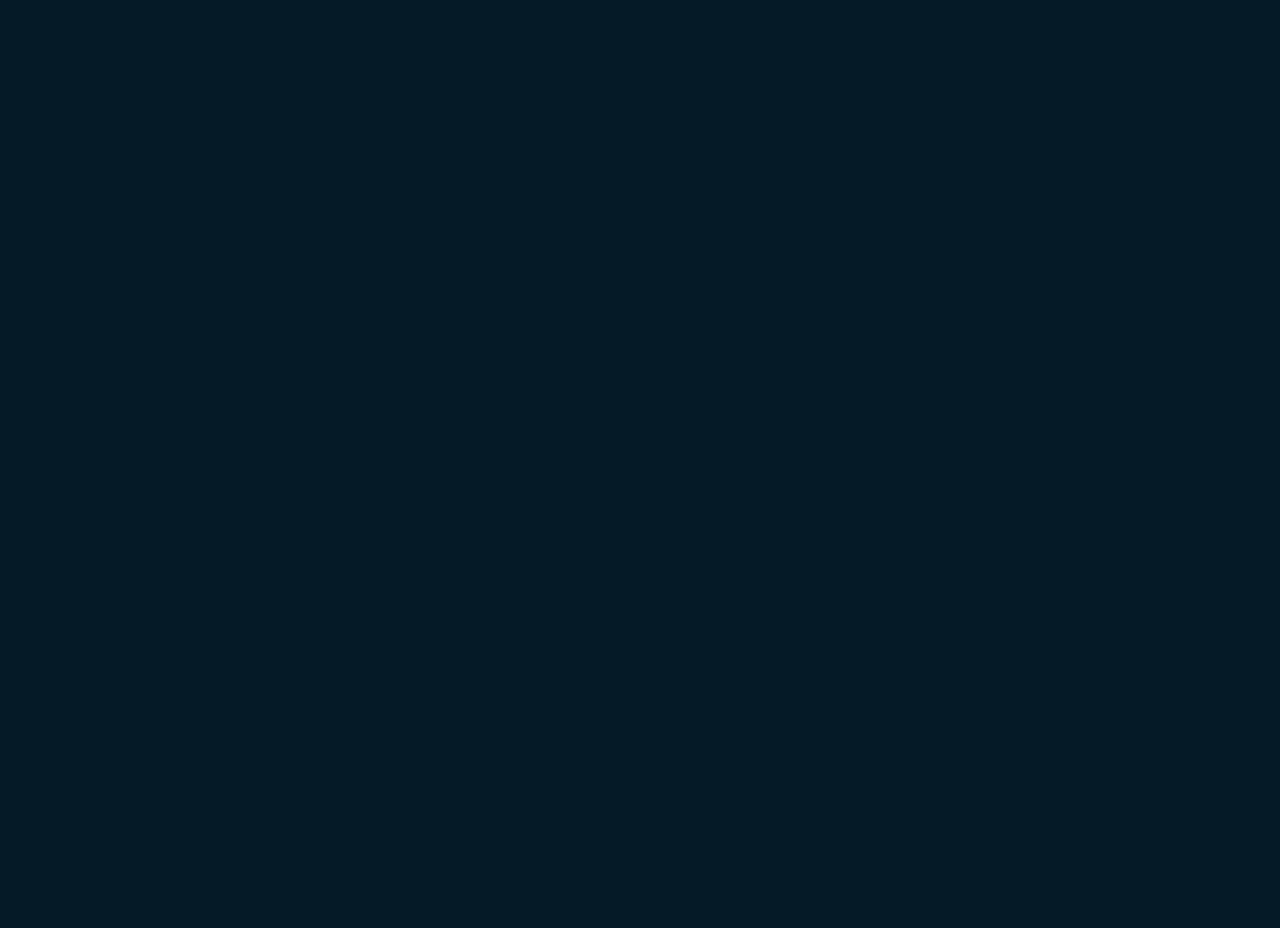
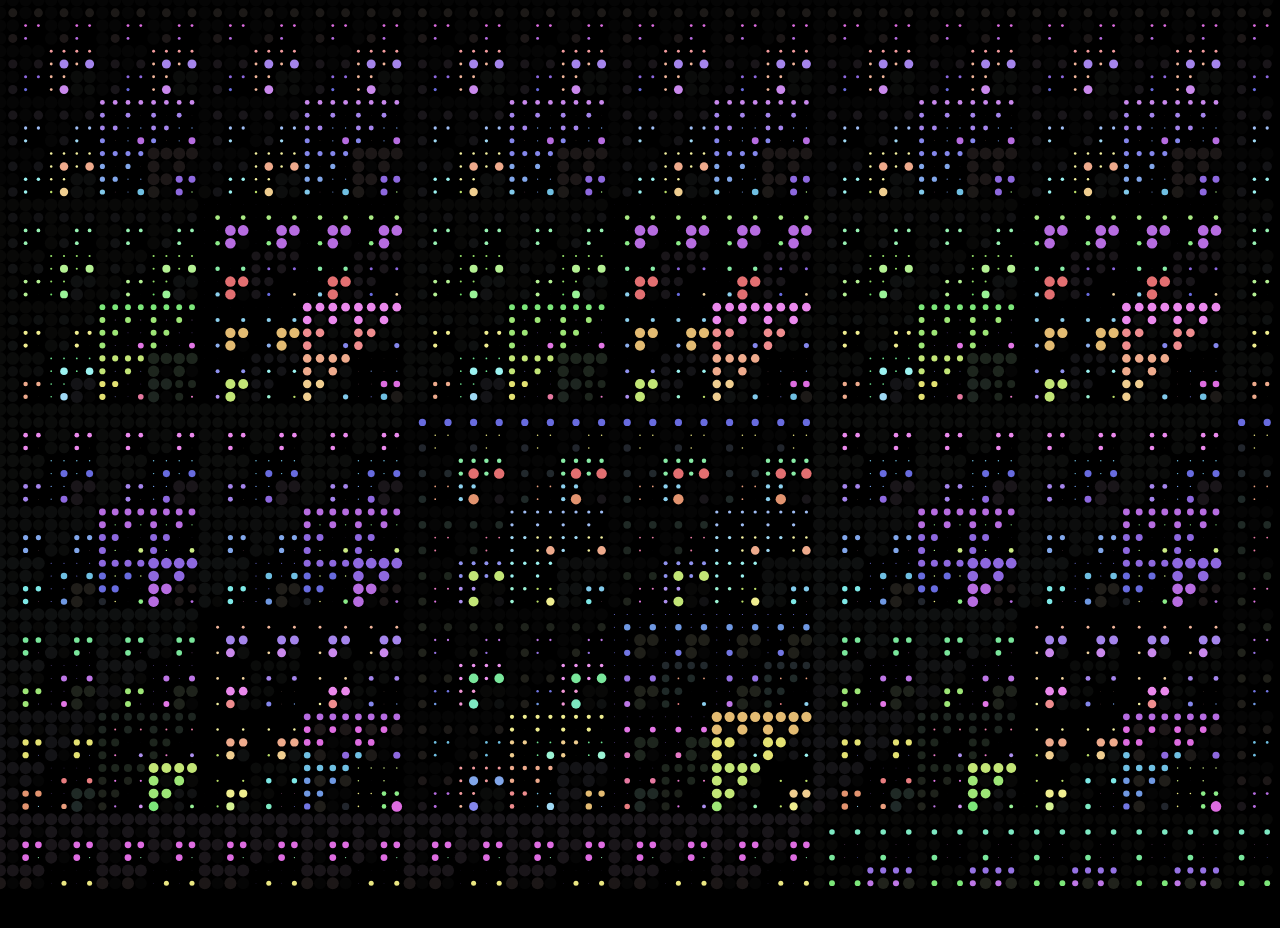
Before and after one commit to Johnrobmiller/code-art-dots-1, a React (Vite) app: page /two in a window 1280 px wide. Before the commit this address had no page. Shown: the top 928 px of the page. Before the commit the page ends 800 px from the top, so only its background shows below. Built offline with nearby package versions, Linux system fonts and the light colour scheme.

Commit message:
...and another one

```diff
--- a/src/Root.tsx
+++ b/src/Root.tsx
@@ -1,13 +1,16 @@
 import { Route, Routes } from 'react-router-dom'
+import Home from './views/Home'
 
-// import logo from './logo.svg'
-import Prototype from './views/Prototype'
+import One from './views/One'
 
+import Two from './views/Two'
 const Root = () => {
 
   return (
     <Routes>
-      <Route path='/' element={<Prototype />} />
+      <Route path='/' element={<Home />} />
+      <Route path='/one' element={<One />} />
+      <Route path='/two' element={<Two />} />
     </Routes>
   )
 }
--- a/src/index.css
+++ b/src/index.css
@@ -5,7 +5,6 @@ body {
     sans-serif;
   -webkit-font-smoothing: antialiased;
   -moz-osx-font-smoothing: grayscale;
-  background-color: #051a27;
 }
 
 code {
--- /dev/null
+++ b/src/views/Home.tsx
@@ -0,0 +1,7 @@
+const Home = () => {
+  return (
+    <>Nothing to see here!</>
+  )
+}
+
+export default Home
--- a/src/views/Prototype.tsx
+++ b/src/views/One.tsx
@@ -1,7 +1,7 @@
 import _ from 'lodash'
 import { useEffect, useState } from 'react'
 
-const Prototype = () => {
+const One = () => {
 
   const [now, setNow] = useState<number>(20)
 
@@ -29,14 +29,14 @@ const Prototype = () => {
   })
 
   return (
-    <>
+    <div style={{ backgroundColor: '#051a27'}}>
       <svg viewBox="0 0 100 100" xmlns="http://www.w3.org/2000/svg">
         {
           dots
         }
       </svg>
-    </>
+    </div>
   )
 }
 
-export default Prototype
+export default One
--- /dev/null
+++ b/src/views/Two.tsx
@@ -0,0 +1,45 @@
+import _ from 'lodash'
+import { useEffect, useState } from 'react'
+
+const Two = () => {
+
+  const [now, setNow] = useState<number>(79)
+
+  useEffect(() => {
+    const nowInterval = setInterval(() => {
+      setNow(prev => prev + 0.012)
+    }, 100)
+    return () => clearInterval(nowInterval)
+  }, [])
+
+  const xArray = _.times(100)
+  const yArray = _.times(70)
+
+  const dots = xArray.map((x, i) => {
+    return yArray.map((y, j) => {
+      // range between 0 and 1
+      const o1 = (Math.sin(now + ((i & j) - (j / 100))) + 1) / 2
+      const o10 = (Math.sin(now * 10 + ((i & j) - (j / 100))) + 1) / 2
+      return (
+        <circle
+          cx={i}
+          cy={j}
+          r={(o10) / 2}
+          fill={`hsl(${((o1 * 100 & now) + 180) * (now / 4)}, ${(o1 / 2 + 0.5) * 100 & now}%, ${(o1 / 2 + 0.5) * 100 & now}%)`}
+        />
+      )
+    })
+  })
+
+  return (
+    <div style={{ backgroundColor: '#000000'}}>
+      <svg viewBox="0 0 100 100" xmlns="http://www.w3.org/2000/svg">
+        {
+          dots
+        }
+      </svg>
+    </div>
+  )
+}
+
+export default Two
```
Also changed, not shown: 1 other file (tests, documents, lock files or other folders).
